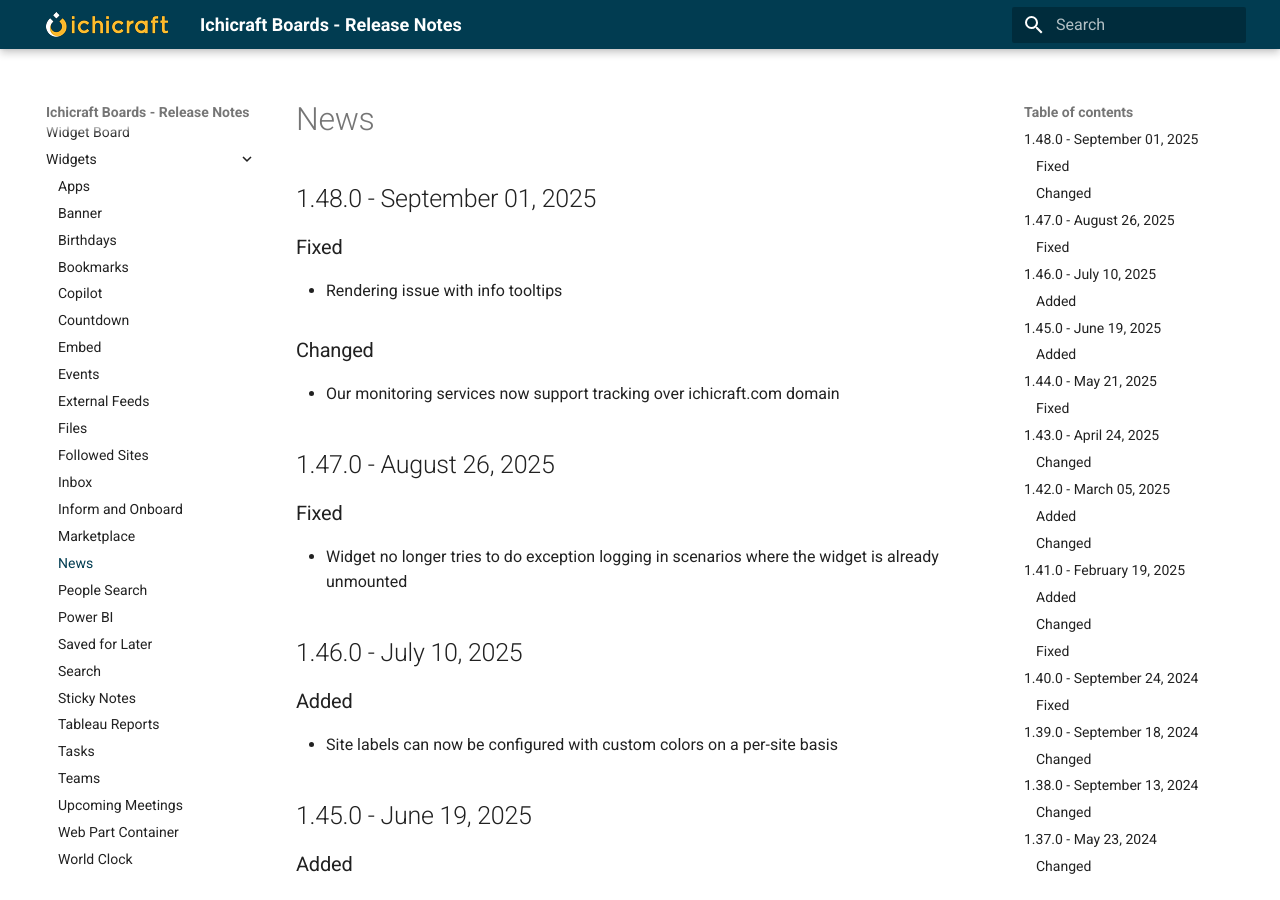
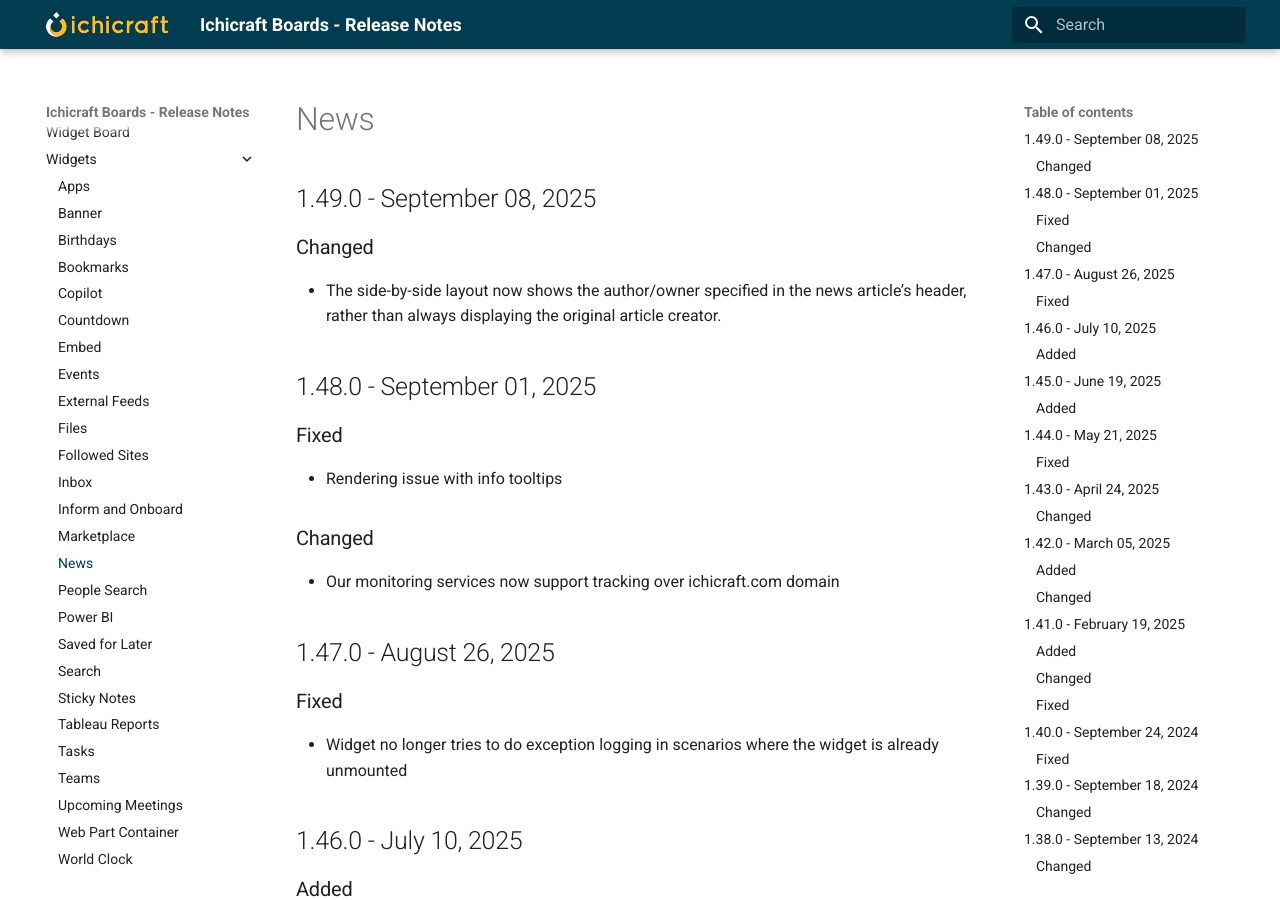
Before and after one commit to ichicraft/widgets-docs, an MkDocs documentation site: the page built from docs/Widgets/News.md, in a window 1280 px wide and 900 px high. Built offline with MkDocs 1.6.1 and Material for MkDocs 9.7.7, drawn with Linux system fonts in a browser that asks for light colours.

```diff
--- a/docs/Widgets/News.md
+++ b/docs/Widgets/News.md
@@ -1,3 +1,8 @@
+## 1.49.0 - September 08, 2025
+
+### Changed
+- The side-by-side layout now shows the author/owner specified in the news article’s header, rather than always displaying the original article creator.
+
 ## 1.48.0 - September 01, 2025
 
 ### Fixed
```
Also changed, not shown: docs/Release-notes-(consolidated).md (+5 -0 lines).
